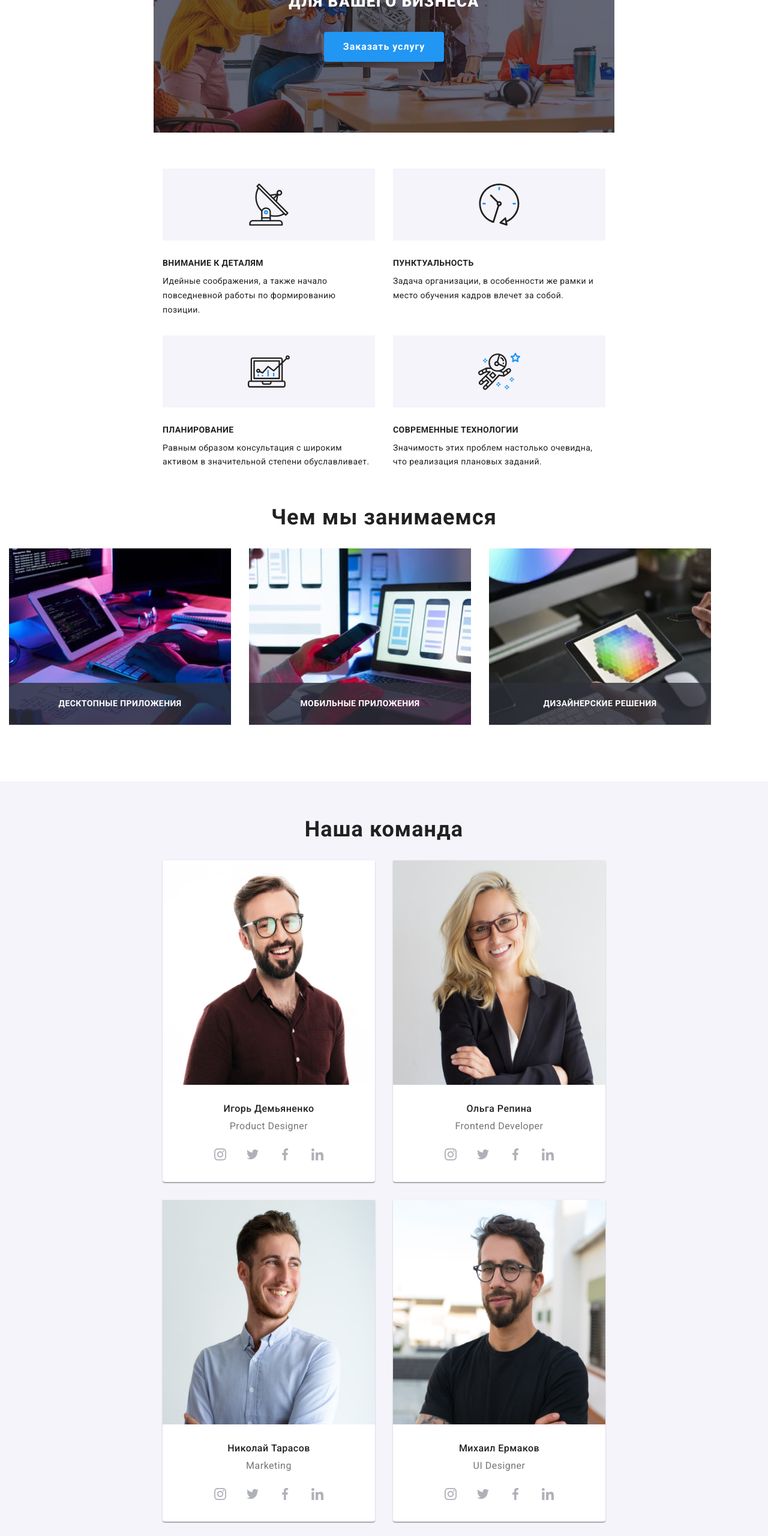
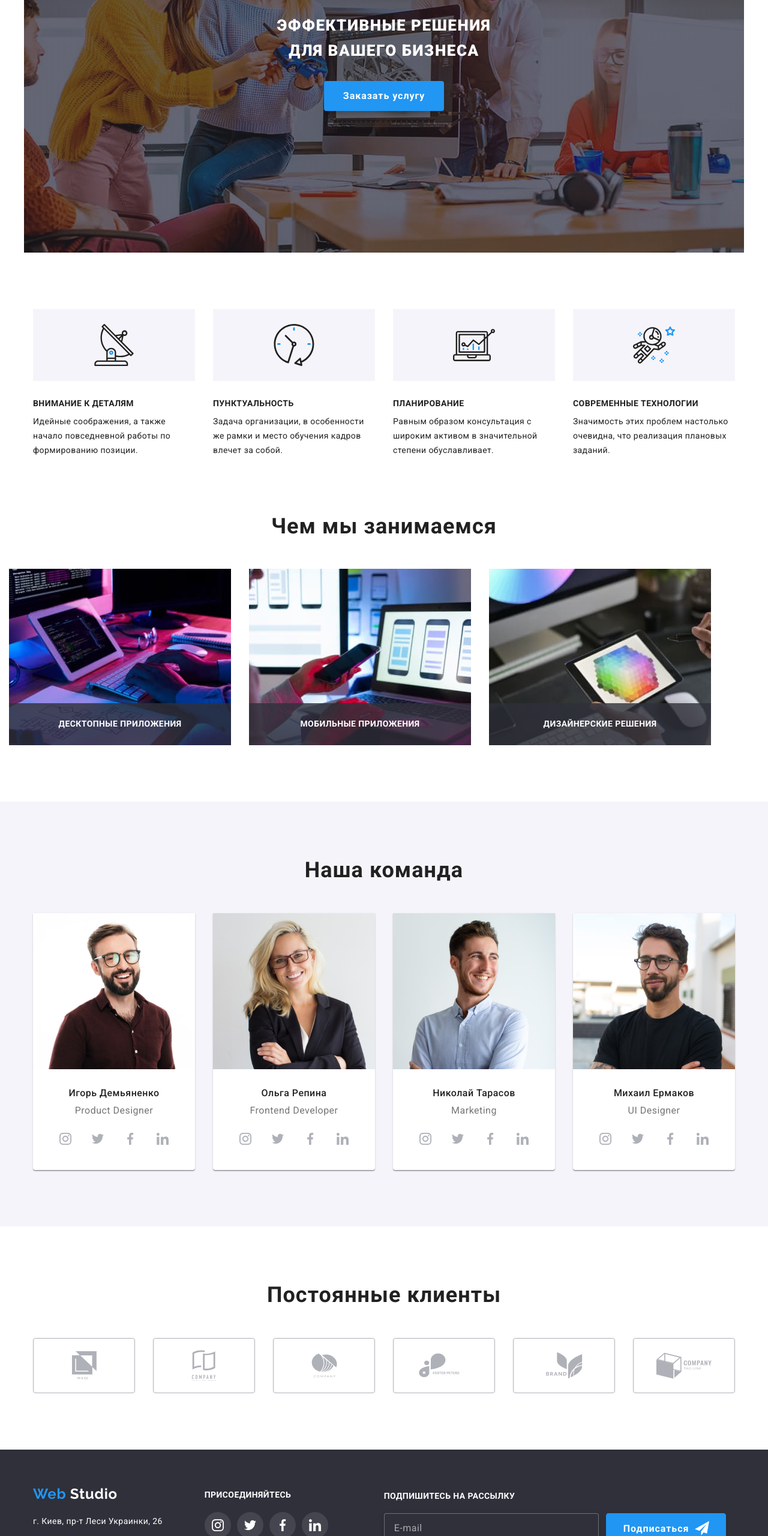
Before and after one commit to korol-galyna/goit-markup-hw-08, a plain HTML site: page index.html in a window 1280 px wide. Shown: the part 240-2800 px from the top of the page at 60% size. Drawn offline with nearby package versions, Linux system fonts and the light colour scheme.

Commit message:
01.08.2022__18:51

```diff
--- a/index.html
+++ b/index.html
@@ -461,6 +461,8 @@
 
     <footer class="footer">
       <div class="conteiner">
+        <div class="footer-tablet">
+
         <div class="address-footer">
 
           <a class="logo logo--footer-style " href="index.html"> Web
@@ -515,9 +517,10 @@
           </ul>
         </div>
 
+      </div>
 <!--Footer form-->
 
-<div>
+<div class="forms-footer">
   <h3 class="third-title third-title--footer">Подпишитесь на рассылку</h3>
 
   <form class="form-footer">
--- a/scss/components/_footer.scss
+++ b/scss/components/_footer.scss
@@ -9,7 +9,6 @@
 .address-footer {
     // margin-right: 70px;
     text-align: center;
-
 }
 
 .footer-address__list {
@@ -17,7 +16,6 @@
     padding-left: 0px;
     margin-top: 20px;
     margin-bottom: 60px;
-
 }
 
 .footer-address {
@@ -40,7 +38,6 @@
     text-decoration: none;
     transition: 250ms cubic-bezier(0.4, 0, 0.2, 1);
 
-
     &--color {
     color: var(--white-color);
 }
@@ -50,18 +47,15 @@
     margin-bottom: 8px;
 }
 
-
 .footer .conteiner{
     align-items: baseline;
 }
-
 
 .social-footer {
     min-width: 206px;
 }
 
 /**Form*/
-
    .form-footer {
     text-align: center;
  }
@@ -109,14 +103,85 @@ color: rgba(255, 255, 255, 0.6);
     .footer .conteiner{
     width: 480px;
           }
+
 .form-footer__input {
     width: 450px;
 
         }}
 
 
+/*TABLET DEVICES*/
+
+@media (min-width: 768px){
+    .footer .conteiner{
+    width: 768px;
+}
+
+.footer-tablet {
+    display: flex;
+    padding-left: 61px;
+}
+
+.address-footer {
+
+    margin-right: 165px;
+}
+
+.button-primary--footer {
+    display: block;
+    margin-left: auto;
+    margin-right: auto;
+}
+
+}
 
 
+/*DESKTOP DEVICES*/
 
-/*TABLET DEVICES*/
-/*DESKTOP DEVICES*/
+@media (min-width: 1200px){
+    .footer .conteiner{
+    width: 1200px;
+    display: flex;
+}
+
+.form-footer {
+    display: flex;
+}
+
+.social-footer {
+    margin-right: 93px;
+
+}
+
+.third-title--footer {
+    text-align: left;
+}
+
+.social-footer .third-title--footer {
+    padding-top: 8px;
+}
+
+
+.footer-tablet {
+    padding-left: 0px;
+}
+
+.address-footer {
+    margin-right: 70px;
+}
+
+.form-footer__input {
+    width: 358px;
+
+}
+
+.address-footer {
+    text-align: left;
+}
+
+.footer-address__list {
+    margin-bottom: 0px;
+}
+
+
+}
--- a/scss/components/_header.scss
+++ b/scss/components/_header.scss
@@ -1,22 +1,14 @@
+/*BASE STYLES*/
 .header {
     border-bottom: 1px solid #ECECEC;
     padding-top: 16px;
     padding-bottom: 16px;
 }
 
-@media (min-width: 480px){
-    .header .conteiner{
-    width: 480px;
-          }}
-
 .header-nav {
     display: flex;
     align-items: center;
 }
-
-
-
-
 /**navigation*/
 
 .header-nav__list {
@@ -25,6 +17,15 @@
     list-style: none;
     padding-left: 0px;
 }
+
+/* MOBILE DEVICES*/
+
+@media (min-width: 480px){
+    .header .conteiner{
+    width: 480px;
+          }}
+
+
 
 @media (min-width: 480px){
     .header-nav__list {
@@ -187,3 +188,9 @@
     height: 16px;
     margin-right: 10px;
 }
+
+
+
+/*TABLET DEVICES*/
+
+/*DESKTOP DEVICES*/
--- a/scss/components/_portfolio-cards.scss
+++ b/scss/components/_portfolio-cards.scss
@@ -26,7 +26,7 @@
         margin-right: 0px;
     }
 
-    &:nth-last-child(-n + 3){
+    &:nth-last-child{
         margin-bottom: 0px;
     }
 
--- a/scss/components/_section-clients.scss
+++ b/scss/components/_section-clients.scss
@@ -61,10 +61,31 @@
 
 @media screen and (min-width: 768px) {
     .clients .conteiner {
-     width: 768px; }
+     width: 768px;
+}
 
-
-
+.clients-list__link {
+    width: 226px;
+    height: 92px;
+}
     }
 
 /*DESKTOP DEVICES*/
+
+@media screen and (min-width: 1200px) {
+    .clients .conteiner {
+     width: 1200px;
+}
+
+.clients-list__link {
+    width: 170px;
+    height: 92px;
+}
+
+.clients {
+    padding-top: 94px;
+    padding-bottom: 94px;
+}
+
+
+}
--- a/scss/components/_section-features.scss
+++ b/scss/components/_section-features.scss
@@ -19,7 +19,7 @@
 
 .features-list__icon {
     margin-bottom: 30px;
-    min-width: 290px;
+    width: 290px;
     height: 120px;
     background-color:var(--bg-color-second);
 
@@ -92,3 +92,34 @@
 
 
 /*DESKTOP DEVICES*/
+
+@media screen and (min-width: 1200px) {
+    .features .conteiner {
+    width: 1200px; }
+
+
+.features-list__icon {
+    width: 270px;
+    padding: 25px 100px;
+    gap: 0px;
+}
+
+.features-list__item:not(:last-child) {
+        margin-right: 30px;
+}
+
+.features-list__item {
+        width: 270px;
+}
+
+.features-list {
+    gap: 0px;
+}
+
+.features {
+    padding-top: 94px;
+    padding-bottom: 94px;
+}
+
+
+    }
--- a/scss/components/_section-hero.scss
+++ b/scss/components/_section-hero.scss
@@ -50,7 +50,23 @@
   .hero-overlay {
    width: 768px;
    padding: 118px 204px;
- }}
+ }
+}
 
 
 /*DESKTOP DEVICES*/
+@media screen and (min-width: 1200px) {
+  .hero-overlay {
+  width: 1200px;
+  height: 600px;
+  padding-top: 200px;
+  padding-bottom: 200px;
+  margin-left: auto;
+  margin-right: auto;
+ }
+
+
+
+
+
+}
--- a/scss/components/_section-team.scss
+++ b/scss/components/_section-team.scss
@@ -83,3 +83,24 @@
 }
 
 /*DESKTOP DEVICES*/
+
+@media screen and (min-width: 1200px) {
+    .team .conteiner {
+     width: 1200px; }
+
+.team-list__img {
+    width: 270px;
+    height: 260px;
+}
+
+.team {
+    padding-bottom: 94px;
+    padding-top: 94px;
+}
+
+.team-list__card {
+    padding-top: 30px;
+    padding-bottom: 30px;
+}
+
+    }
--- a/scss/utils/_common.scss
+++ b/scss/utils/_common.scss
@@ -18,7 +18,12 @@
 
 }
 
+@media screen and (min-width: 1200px) {
+    .second-title {
+    margin-bottom: 50px;
+}
 
+}
 
 
 .third-title {
```
Also changed, not shown: css/main.css, css/main.min.css, 2 other files.
